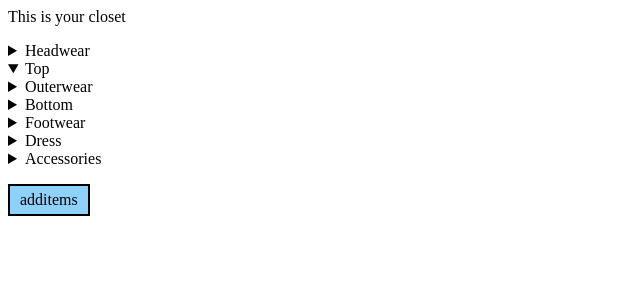
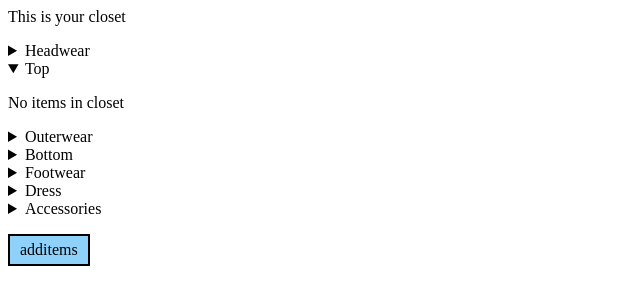
Before and after one commit to Logan-Cole1/Closet-dex, a PHP site: page /Closet/closetHome.php in a window 1280 px wide, after a click on "Top". Shown: the top 305 px of the page, without its empty margins (0-640 px from the left). Run offline with PHP 8.4, Linux system fonts and the light colour scheme; the visitor is signed in with stand-in values (Sample User, id 1); tables that the repository leaves empty hold one stand-in row (values such as "Sample post").

Commit message:
Added notice for no items in a category
When there are no items in the category, display "No items in the closet"

```diff
--- a/Closet/closetHome.php
+++ b/Closet/closetHome.php
@@ -27,7 +27,6 @@ require "../db.php";
 
         $items = get_items($cName);
 
-
         foreach ($items as $item) {
             $fileWithExtension = str_replace(" ", "%20","../ClothingImages/" . findClothingImage($item["username"] . "_" . $item["cName"]));
             echo "<img src=". $fileWithExtension." alt='" . htmlspecialchars($item["cName"]) . "' style='width:200px;height:200px;'>";
@@ -36,6 +35,11 @@ require "../db.php";
             echo "<br>";
             echo "<p>" . htmlspecialchars($item["category"]) . "</p>";
         }
+
+        if ($items == NULL) {
+        echo "<p> No items in closet </p>";
+        }
+
         echo "</details>";
     }
 
```
